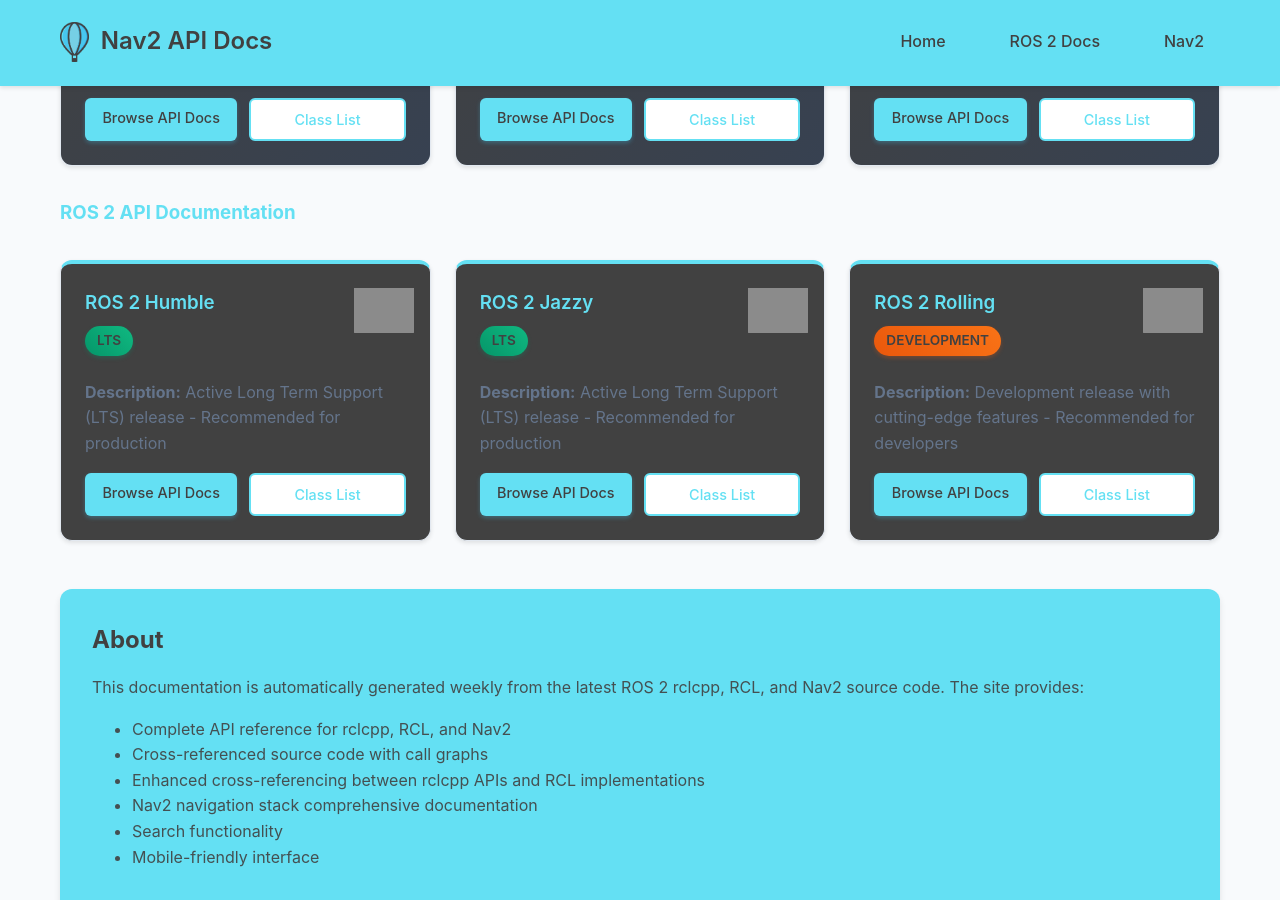
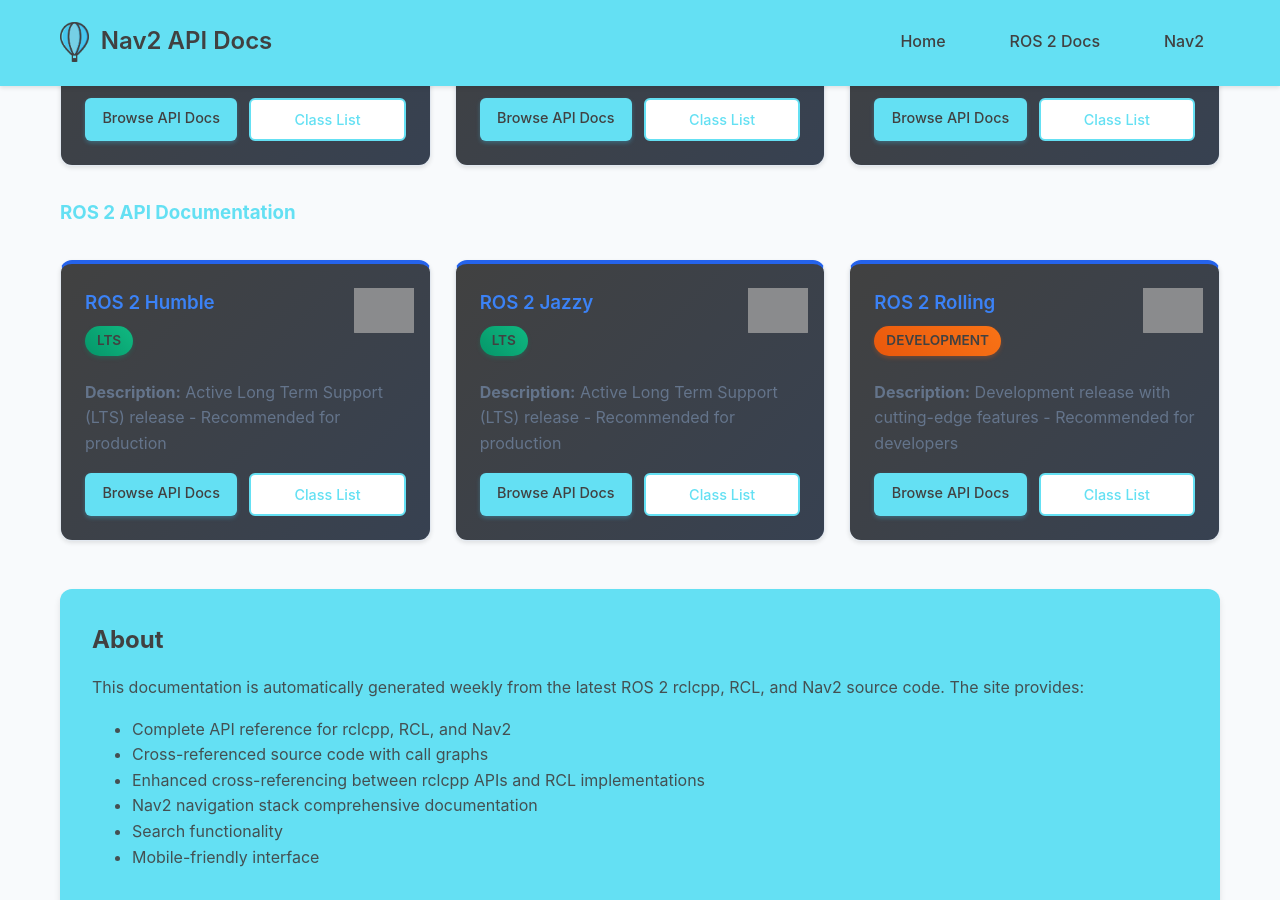
Before and after one commit to ros-navigation/rosdox.nav2.org, a Jekyll site: the page built from index.md, in a window 1280 px wide and 900 px high, scrolled down 641 px. Built offline with Jekyll 4.4.1, drawn with Linux system fonts in a browser that asks for light colours; grey boxes are pictures that could not be loaded.

Commit message:
change color
Signed-off-by: SteveMacenski <stevenmacenski@gmail.com>

```diff
--- a/_layouts/home.html
+++ b/_layouts/home.html
@@ -33,7 +33,7 @@ layout: default
   <div class="distribution-grid">
     {% assign sorted_distributions = site.distributions | sort: 'order' %}
     {% for dist in sorted_distributions %}
-    <div class="distribution-card">
+    <div class="distribution-card nav2-card">
       <img src="/assets/images/distributions/{{ dist.slug }}.png" alt="{{ dist.title }} mascot" class="distribution-mascot">
       <h3><a href="/{{ dist.slug }}/html/index.html">{{ dist.title }}</a></h3>
       <div class="status {{ dist.status | downcase }}">{{ dist.status }}</div>
```
